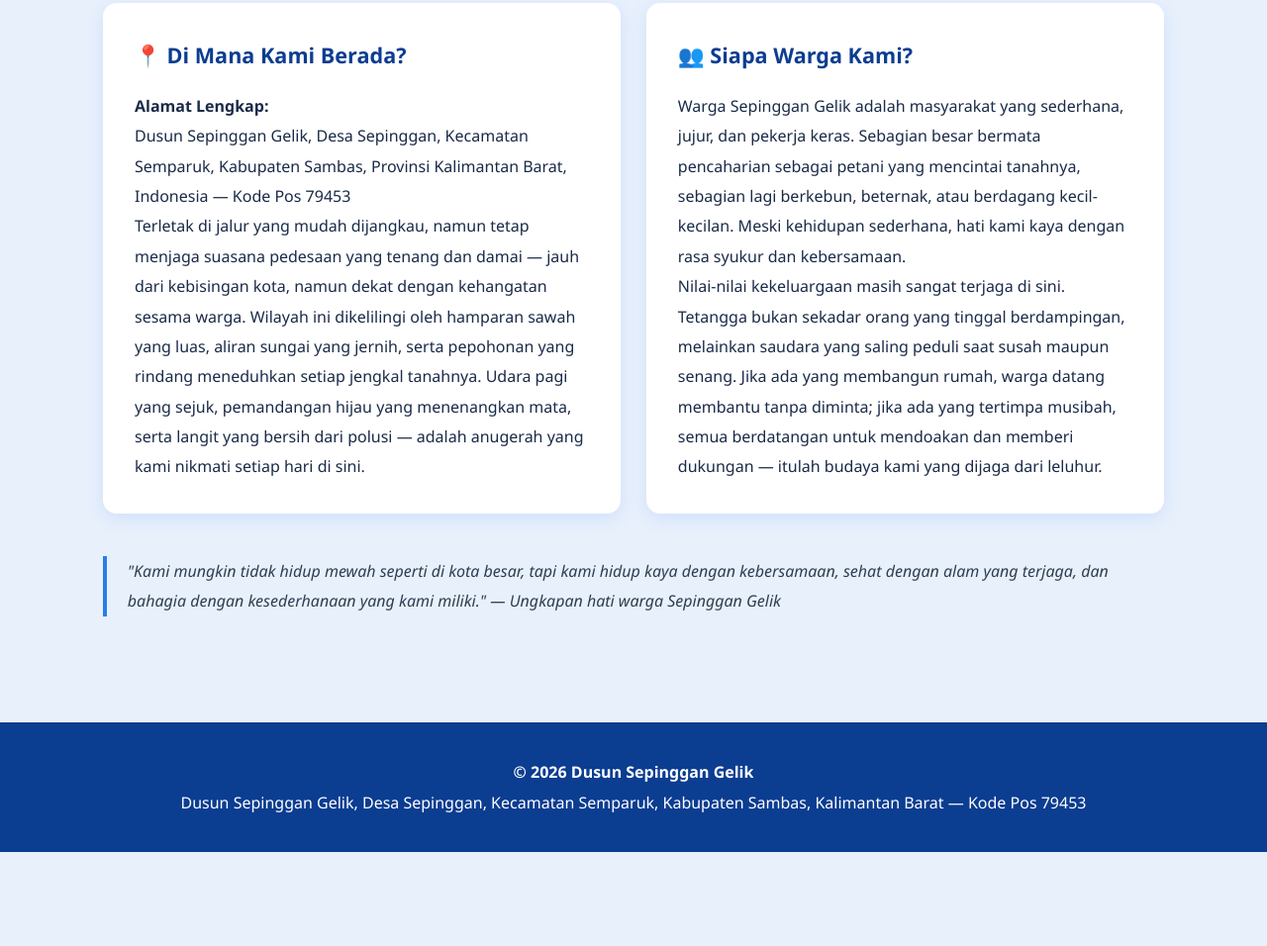
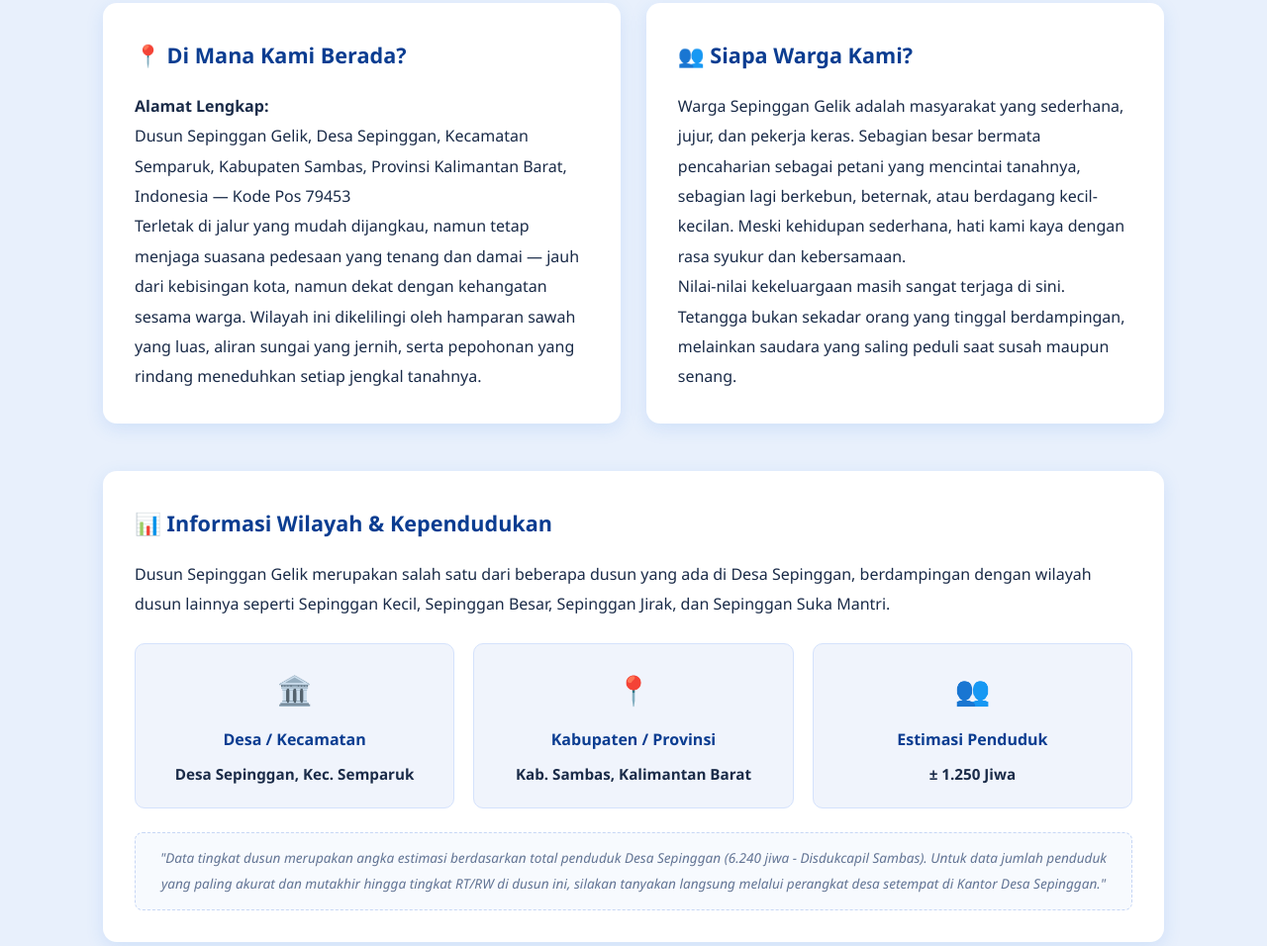
Before and after one commit to devita53/devita-sepinggan, a plain HTML site: page index.html in a window 1280 px wide. Shown: the part 952-1908 px from the top of the page at 99% size. Before the commit the page ends 1813 px from the top, so only its background shows below. Drawn offline with Linux system fonts and the light colour scheme.

Commit message:
Add admin menu button and update styles

```diff
--- a/index.html
+++ b/index.html
@@ -9,13 +9,14 @@
         :root{
             --biru-tua:#0b3d91; --biru-med:#2b7de9; --biru-muda:#e8f0fc;
             --biru-cerah:#69b1ff; --putih:#fff; --abu-lembut:#f0f4fc; --teks:#1a2b48;
+            --aksen-emas:#d4ac0d;
         }
         body{background:var(--biru-muda); color:var(--teks); line-height:1.9;}
         header{background:linear-gradient(135deg,var(--biru-tua),var(--biru-med)); color:var(--putih); padding:1rem 5%; position:sticky; top:0; z-index:999; box-shadow:0 2px 12px rgba(0,0,0,.15);}
         .nav{max-width:1200px; margin:0 auto; display:flex; justify-content:space-between; align-items:center; flex-wrap:wrap; position:relative;}
         .logo{font-size:1.3rem; font-weight:700;}
         .menu-toggle{display:none; font-size:1.8rem; cursor:pointer; padding:.3rem .8rem; border-radius:6px; background:rgba(255,255,255,.15);}
-        nav ul{display:flex; list-style:none; gap:1.3rem; flex-wrap:wrap;}
+        nav ul{display:flex; list-style:none; gap:1.3rem; flex-wrap:wrap; align-items:center;}
         nav a{color:var(--putih); text-decoration:none; font-weight:500; padding:.5rem 0; border-bottom:2px solid transparent; transition:.3s;}
         nav a:hover, nav a.active{border-bottom:2px solid var(--putih);}
         section{max-width:1200px; margin:0 auto; padding:3.5rem 5%;}
@@ -41,6 +42,16 @@
         .card{background:var(--putih); border-radius:14px; padding:2rem; box-shadow:0 5px 18px rgba(43,125,233,.13); margin-bottom:1.5rem;}
         .card h3{color:var(--biru-tua); margin-bottom:1rem; font-size:1.35rem;}
         .grid-2{display:grid; grid-template-columns:repeat(auto-fit,minmax(280px,1fr)); gap:1.6rem;}
+
+        /* ==== Styling Khusus Info Wilayah & Penduduk ==== */
+        .info-wilayah-grid{display:grid; grid-template-columns:repeat(auto-fit,minmax(240px, 1fr)); gap:1.2rem; margin-top:1.5rem;}
+        .info-box{background:var(--abu-lembut); border:1px solid #d4e2fc; border-radius:10px; padding:1.2rem; text-align:center; transition:.3s;}
+        .info-box:hover{transform:translateY(-3px); box-shadow:0 6px 15px rgba(43,125,233,.1);}
+        .info-box .icon{font-size:1.8rem; margin-bottom:.5rem;}
+        .info-box h4{color:var(--biru-tua); font-size:1rem; margin-bottom:.3rem;}
+        .info-box p{color:var(--teks); font-size:.95rem; font-weight:600;}
+        .catatan-penduduk{font-size:.85rem; color:#627494; text-align:center; margin-top:1.5rem; font-style:italic; background:#f7fafe; padding:.8rem; border-radius:8px; border:1px dashed #c7d7f5;}
+
         .pemisah{height:3px; background:linear-gradient(to right,transparent,var(--biru-med),transparent); border:none; margin:2.5rem auto; max-width:650px;}
         blockquote{border-left:4px solid var(--biru-med); padding-left:1.3rem; font-style:italic; color:#2c3e50; margin:1.2rem 0;}
         footer{background:var(--biru-tua); color:var(--putih); text-align:center; padding:2.2rem 5%; margin-top:2rem;}
@@ -65,6 +76,8 @@
                 <li><a href="potensi.html">Potensi</a></li>
                 <li><a href="kegiatan.html">Kegiatan & Galeri</a></li>
                 <li><a href="kontak.html">Pesan & Kontak</a></li>
+                <!-- TOMBOL MENU ADMIN -->
+                <li><a href="login.html" style="background: rgba(255,255,255,0.2); padding: 0.3rem 0.8rem; border-radius: 6px;">🛠️ Admin</a></li>
             </ul>
         </nav>
     </div>
@@ -88,14 +101,43 @@
             <h3>📍 Di Mana Kami Berada?</h3>
             <p><strong>Alamat Lengkap:</strong><br>
             Dusun Sepinggan Gelik, Desa Sepinggan, Kecamatan Semparuk, Kabupaten Sambas, Provinsi Kalimantan Barat, Indonesia — Kode Pos 79453</p>
-            <p>Terletak di jalur yang mudah dijangkau, namun tetap menjaga suasana pedesaan yang tenang dan damai — jauh dari kebisingan kota, namun dekat dengan kehangatan sesama warga. Wilayah ini dikelilingi oleh hamparan sawah yang luas, aliran sungai yang jernih, serta pepohonan yang rindang meneduhkan setiap jengkal tanahnya. Udara pagi yang sejuk, pemandangan hijau yang menenangkan mata, serta langit yang bersih dari polusi — adalah anugerah yang kami nikmati setiap hari di sini.</p>
+            <p>Terletak di jalur yang mudah dijangkau, namun tetap menjaga suasana pedesaan yang tenang dan damai — jauh dari kebisingan kota, namun dekat dengan kehangatan sesama warga. Wilayah ini dikelilingi oleh hamparan sawah yang luas, aliran sungai yang jernih, serta pepohonan yang rindang meneduhkan setiap jengkal tanahnya.</p>
         </div>
         <div class="card">
             <h3>👥 Siapa Warga Kami?</h3>
             <p>Warga Sepinggan Gelik adalah masyarakat yang sederhana, jujur, dan pekerja keras. Sebagian besar bermata pencaharian sebagai petani yang mencintai tanahnya, sebagian lagi berkebun, beternak, atau berdagang kecil-kecilan. Meski kehidupan sederhana, hati kami kaya dengan rasa syukur dan kebersamaan.</p>
-            <p>Nilai-nilai kekeluargaan masih sangat terjaga di sini. Tetangga bukan sekadar orang yang tinggal berdampingan, melainkan saudara yang saling peduli saat susah maupun senang. Jika ada yang membangun rumah, warga datang membantu tanpa diminta; jika ada yang tertimpa musibah, semua berdatangan untuk mendoakan dan memberi dukungan — itulah budaya kami yang dijaga dari leluhur.</p>
+            <p>Nilai-nilai kekeluargaan masih sangat terjaga di sini. Tetangga bukan sekadar orang yang tinggal berdampingan, melainkan saudara yang saling peduli saat susah maupun senang.</p>
         </div>
     </div>
+
+    <!-- TAMBAHAN BAGIAN INFORMASI WILAYAH & ESTIMASI PENDUDUK -->
+    <div class="card" style="margin-top: 1.5rem;">
+        <h3>📊 Informasi Wilayah & Kependudukan</h3>
+        <p>Dusun Sepinggan Gelik merupakan salah satu dari beberapa dusun yang ada di Desa Sepinggan, berdampingan dengan wilayah dusun lainnya seperti Sepinggan Kecil, Sepinggan Besar, Sepinggan Jirak, dan Sepinggan Suka Mantri.</p>
+
+        <div class="info-wilayah-grid">
+            <div class="info-box">
+                <div class="icon">🏛️</div>
+                <h4>Desa / Kecamatan</h4>
+                <p>Desa Sepinggan, Kec. Semparuk</p>
+            </div>
+            <div class="info-box">
+                <div class="icon">📍</div>
+                <h4>Kabupaten / Provinsi</h4>
+                <p>Kab. Sambas, Kalimantan Barat</p>
+            </div>
+            <div class="info-box">
+                <div class="icon">👥</div>
+                <h4>Estimasi Penduduk</h4>
+                <p>± 1.250 Jiwa</p>
+            </div>
+        </div>
+
+        <div class="catatan-penduduk">
+            "Data tingkat dusun merupakan angka estimasi berdasarkan total penduduk Desa Sepinggan (6.240 jiwa - Disdukcapil Sambas). Untuk data jumlah penduduk yang paling akurat dan mutakhir hingga tingkat RT/RW di dusun ini, silakan tanyakan langsung melalui perangkat desa setempat di Kantor Desa Sepinggan."
+        </div>
+    </div>
+
     <blockquote>"Kami mungkin tidak hidup mewah seperti di kota besar, tapi kami hidup kaya dengan kebersamaan, sehat dengan alam yang terjaga, dan bahagia dengan kesederhanaan yang kami miliki." — Ungkapan hati warga Sepinggan Gelik</blockquote>
 </section>
 
```
